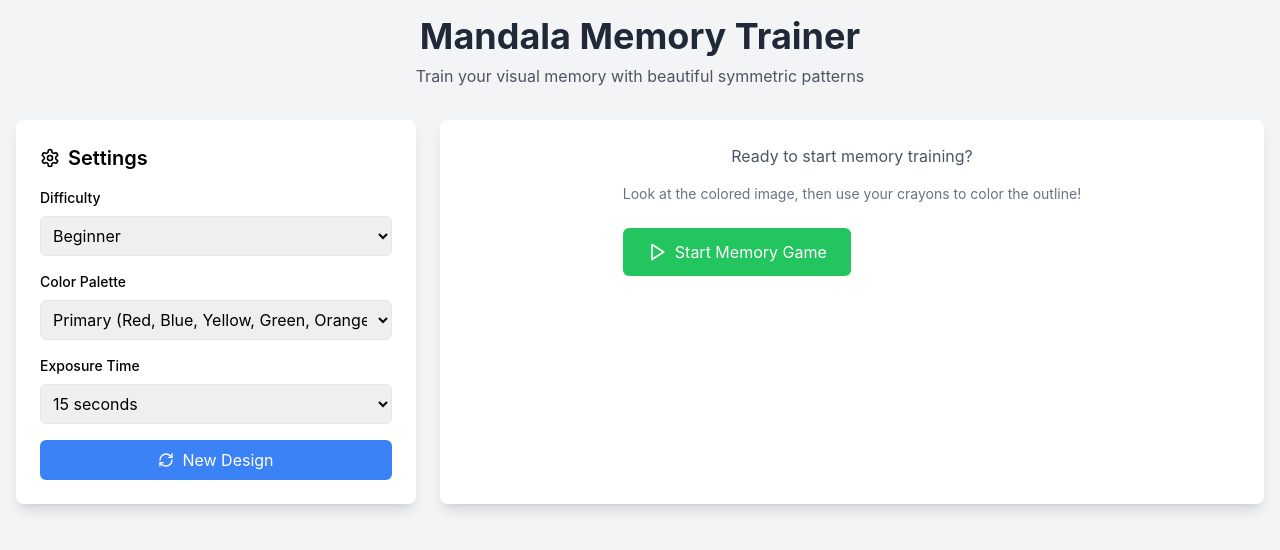
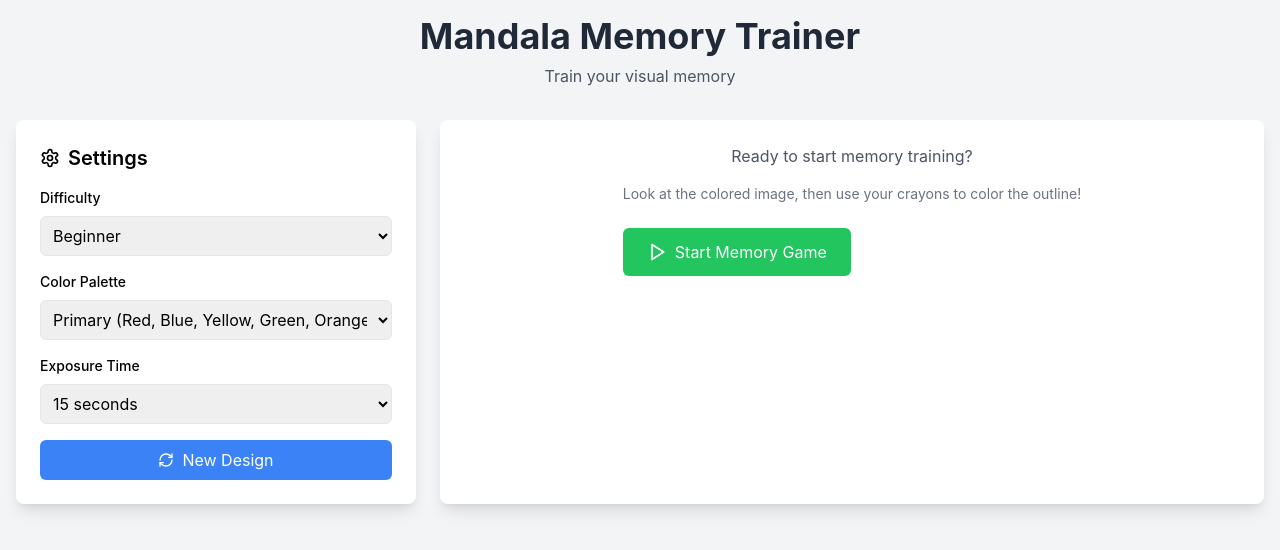
Before and after one commit to VidyaMandava/mandala-memory-trainer, a React (Vite) app: page / in a window 1280 px wide. Shown: the top 550 px of the page. Built offline with nearby package versions, Linux system fonts and the light colour scheme.

Commit message:
Update App.tsx

```diff
--- a/src/App.tsx
+++ b/src/App.tsx
@@ -464,7 +464,7 @@ export default function MandalaMemoryTrainer() {
       <div className="max-w-7xl mx-auto">
         <header className="text-center mb-8">
           <h1 className="text-4xl font-bold text-gray-800 mb-2">Mandala Memory Trainer</h1>
-          <p className="text-gray-600">Train your visual memory with beautiful symmetric patterns</p>
+          <p className="text-gray-600">Train your visual memory</p>
         </header>
 
         <div className="grid grid-cols-1 lg:grid-cols-3 gap-6">
```
